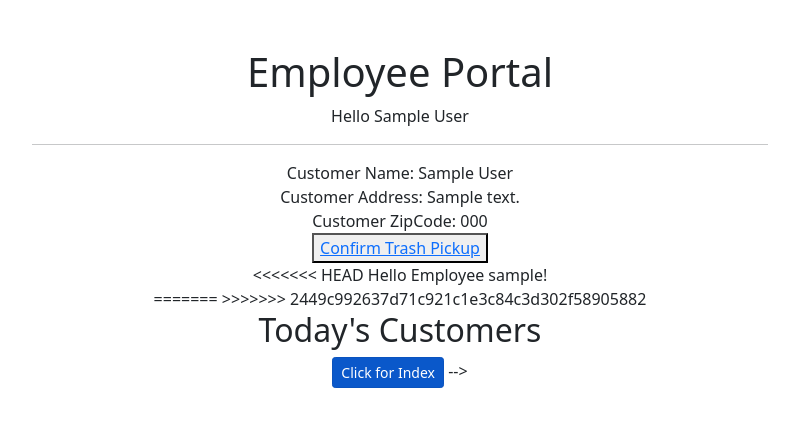
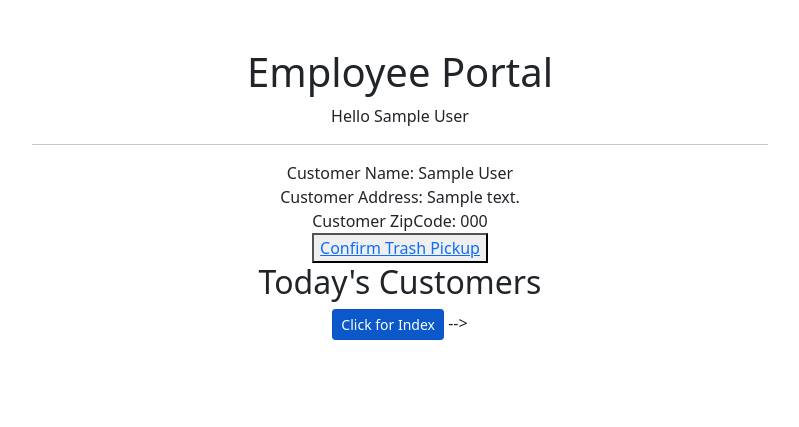
Before and after one commit to MarshallCass/Trash_Collector, a Django app: page /employees/ in a window 1280 px wide. Shown: the part 56-483 px from the top of the page, without its empty margins (240-1039 px from the left). Run offline with Django 3.2, Linux system fonts and the light colour scheme; a user stored in the database is signed in; tables that the repository leaves empty hold one stand-in row (values such as "Sample post").

Commit message:
pulled udate

```diff
--- a/trash_collectors/employees/templates/employees/index.html
+++ b/trash_collectors/employees/templates/employees/index.html
@@ -21,11 +21,6 @@ Hello {{ logged_in_employee.name }}<br />
 
   {% endfor %}
 
-<<<<<<< HEAD
-    Hello Employee {{ user.username }}! <br />
-
-=======
->>>>>>> 2449c992637d71c921c1e3c84c3d302f58905882
     <h2> Today's Customers </h2>
     <a href="{% url 'employees:employee_index' %}" class="btn btn-primary btn-sm active">Click for Index</a> -->
 
```
